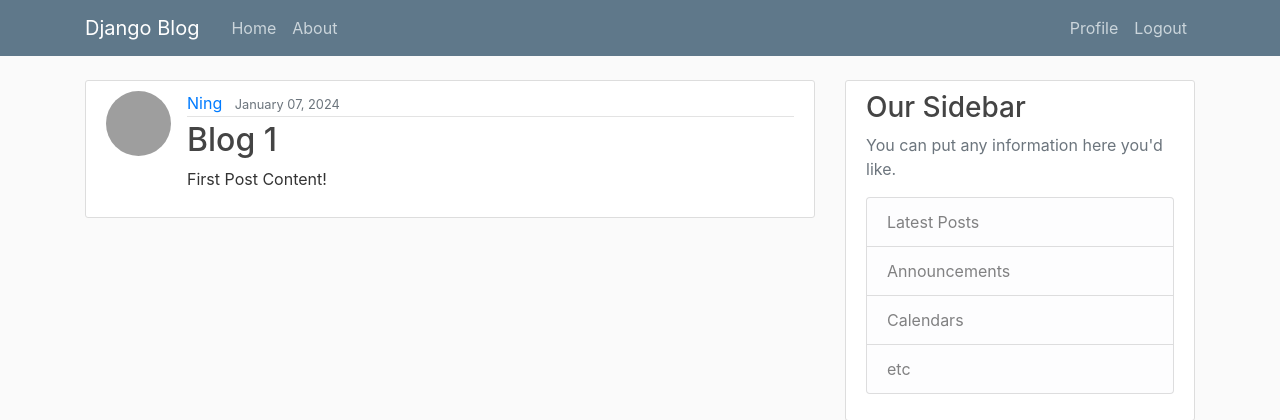
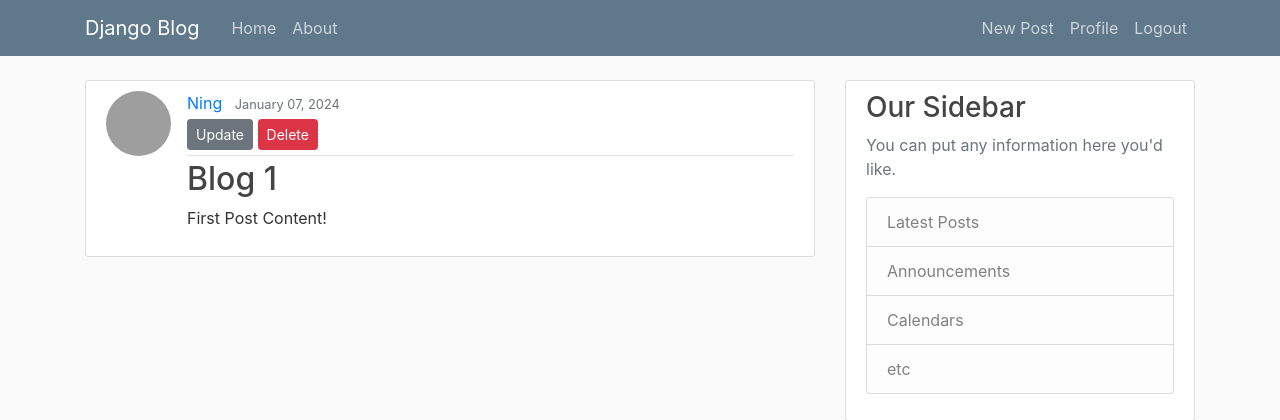
Before and after one commit to Annedrew/Web-App, a Django app: page /blog/post/1/ in a window 1280 px wide. Shown: the top 420 px of the page. Run offline with Django 5.2, Linux system fonts and the light colour scheme; a user stored in the database is signed in; data comes from the database, SQL or seed files in the repository; grey boxes are pictures that could not be loaded.

Commit message:
Add update, delete, new post button

```diff
--- a/web_blog/blog/templates/blog/base.html
+++ b/web_blog/blog/templates/blog/base.html
@@ -34,6 +34,7 @@
                 <!-- Navbar Right Side -->
                 <div class="navbar-nav">
                     {% if request.user.is_authenticated %}
+                        <a class="nav-item nav-link" href="{% url 'post-create' %}">New Post</a>
                         <a class="nav-item nav-link" href="{% url 'profile' %}">Profile</a>
                         <a class="nav-item nav-link" href="{% url 'logout' %}">Logout</a>
                     {% else %}
--- a/web_blog/blog/templates/blog/post_detail.html
+++ b/web_blog/blog/templates/blog/post_detail.html
@@ -7,6 +7,13 @@
             <a class="mr-2" href="#">{{ object.author }}</a>
             <!-- Date format in Django: https://docs.djangoproject.com/en/5.0/ref/templates/builtins/ -->
             <small class="text-muted">{{ object.date_posted|date:"F d, Y" }}</small>
+            {% if object.author == user %}
+            <div>
+                <!-- btn: bootstrap button, btn-sm: smaller button, mt-1: margin top of 1, mb-1: margin bottom of 1 -->
+                <a class="btn btn-secondary btn-sm mt-1 mb-1" href="{% url 'post-update' object.id %}">Update</a>
+                <a class="btn btn-danger btn-sm mt-1 mb-1" href="{% url 'post-delete' object.id %}">Delete</a>
+            </div>
+            {% endif %}
         </div>
         <h2 class="article-title">{{ object.title }}</h2>
         <p class="article-content">{{ object.content }}</p>
```
